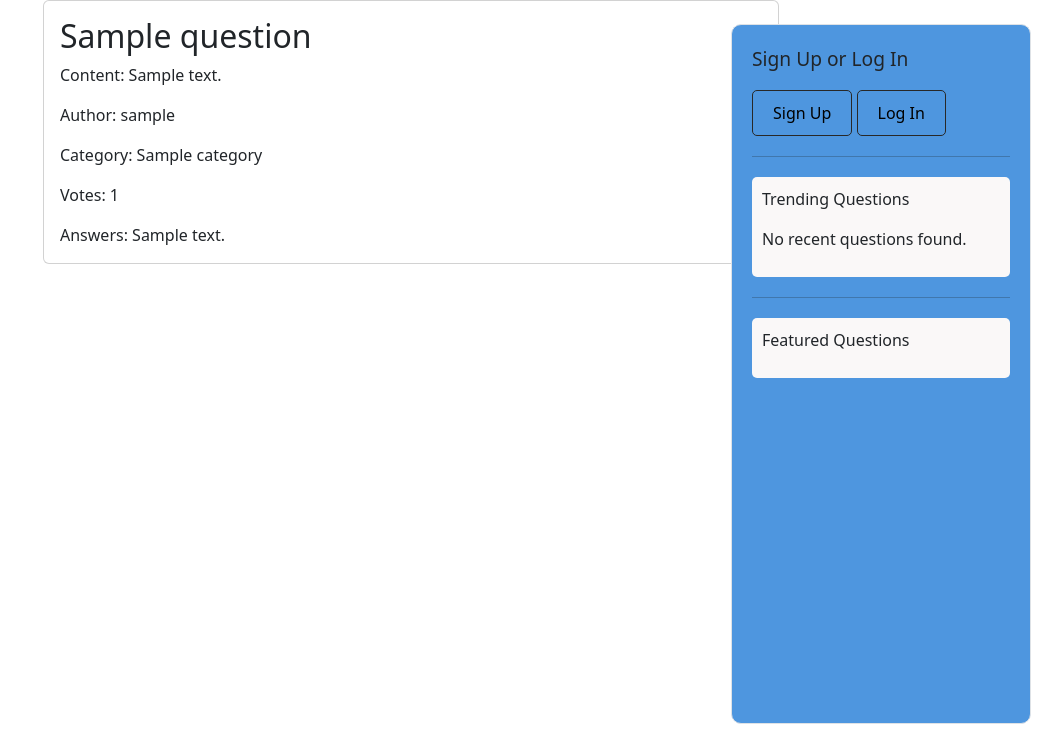
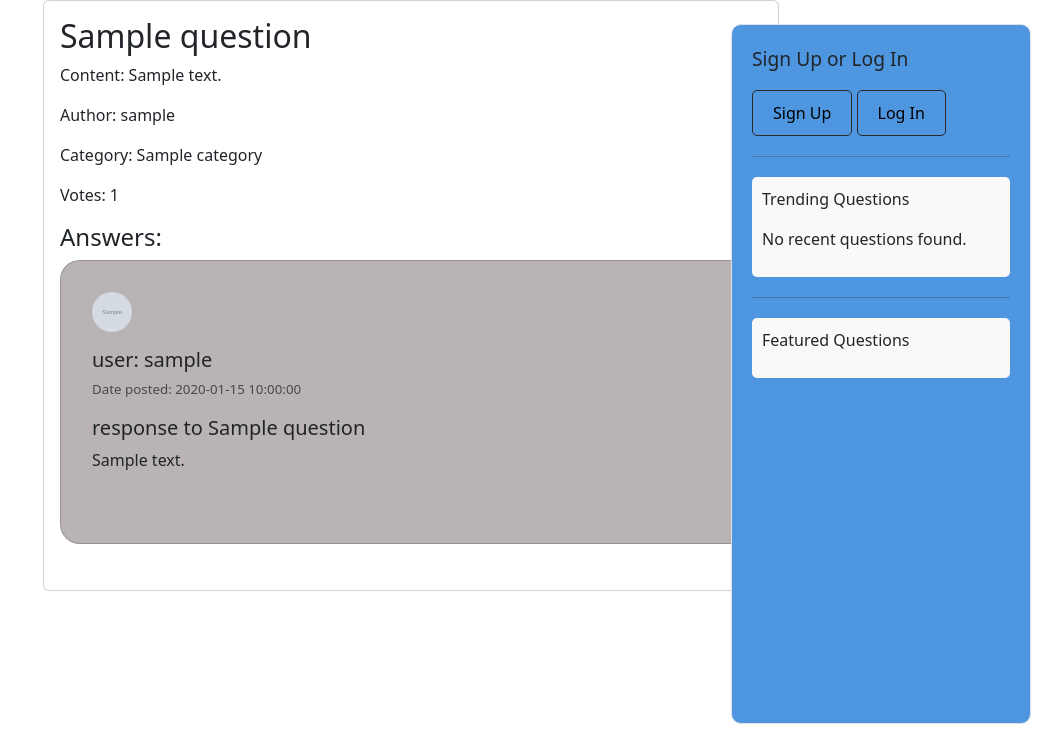
Before and after one commit to ibby-hassan/WAD2-Group-Project, a Django app: page /insQuire/categories/question/1/ in a window 1280 px wide. Shown: the part 56-800 px from the top of the page, without its empty margins (229-1280 px from the left). Run offline with Django 3.2, Linux system fonts and the light colour scheme; tables that the repository leaves empty hold one stand-in row (values such as "Sample post"); grey boxes marked "Sample" are stand-in pictures; some libraries are stand-ins or nearby versions.

Commit message:
removed answerQuestion.html, made the answers showed in question.html look much better with the help of bian, changed answer questions in index.html to be use modal instead of answerQuestions.html

```diff
--- a/templates/insQuire/category.html
+++ b/templates/insQuire/category.html
@@ -38,7 +38,7 @@
                     {% if user.is_authenticated %}
                         <div class="btn-group-vertical">
                             <button type="button" id="upvote-button" class="btn btn-link btn-sm" onclick="upVote({{ question.id }})">
-                                <img src="{% static "pictures/upvote.png"%}" alt="Upvote" style="width = 30px; height:30px">
+                                <img src="{% static 'pictures/upvote.png'%}" alt="Upvote" style="width = 30px; height:30px">
                             </button>
 
                             <button type="button" id="downvote-button" class="btn btn-link btn-sm" onclick="downVote({{ question.id }})">
@@ -91,8 +91,8 @@
 
                             <button type="button" class="btn btn-link btn-sm" onclick="notLoggedIn()">
                                 <div class="btn-group-vertical">
-                                    <img src="{% static "pictures/upvote.png"%}" alt="Upvote" style="width = 30px; height:30px">
-                                    <img src="{% static "pictures/downvote.png"%}" alt="Downvote" style="width = 30px; height:30px">
+                                    <img src="{% static "pictures/upvote.png" %}" alt="Upvote" style="width = 30px; height:30px">
+                                    <img src="{% static "pictures/downvote.png" %}" alt="Downvote" style="width = 30px; height:30px">
                                 </div>
                             </button>
                         </div>
--- a/templates/insQuire/question.html
+++ b/templates/insQuire/question.html
@@ -9,6 +9,15 @@
 {% endblock %}
 
 {% block main_block %}
+<style>
+    .question-card {
+        background-color: #b9b3b3;
+        border-radius: 20px;
+        padding: 15px;
+        margin-bottom: 30px;
+    }
+</style>
+
     <div class="container">
         <div class="row">
             <div class="col-md-8 offset-md-2">
@@ -23,10 +32,9 @@
 
                             {% if user.is_authenticated %}
 
-                            <button type="button" class="btn btn-primary" data-toggle="modal" data-target="#ansQueshtml{{question.id}}">
-                                Answer Question
+                                <button type="button" class="btn btn-primary" data-toggle="modal" data-target="#ansQueshtml{{question.id}}">
+                                    Answer Question
                                 </button>
-
 
                                 <!-- Modal -->
                                 <div class="modal fade" id="ansQueshtml{{question.id}}" tabindex="-1" role="dialog" aria-hidden="true">
@@ -53,20 +61,42 @@
                                         <button type="button" class="btn btn-secondary" data-dismiss="modal">Close</button>
                                         </div>
                                     </div>
+                                    </div>
                                 </div>
-                            </div>
                             {% endif %}
+
+                            <h4>Answers: </h4>
 
                             <!-- https://stackoverflow.com/questions/42080864/set-in-
                             a-queryset-object-in-django#:~:text=blog%20to%20access%20the%20related,django%20puts%20in%20for%20you.&text=The%20reason%20the%20reverse%20is,the%20reverse%20is%20a%20queryset. -->
+                            {% if question.answer_set.all %}
                             {% for ans in question.answer_set.all %}
-                                <p class="card-text">Answers: {{ ans }}</p>
-                            {% endfor %}
+                            <div class="question-card card">
+                                <div class="card-body">
+                                    <div class="user-info text-center mb-3">
+                                        {% if ans.author.picture %}
+                                            <img src="{{ ans.author.picture.url }}" alt="User Avatar" class="user-picture rounded-circle">
+                                        {% endif %}
+                                    </div>
+                                    <h5 class="card-title">user: {{ ans.author.user.username }}</h5>
+                                    {% if ans.dateAnswered %}
+                                        <p class="text-muted" style="font-size: smaller;">Date posted: {{ ans.dateAnswered|date:"Y-m-d H:i:s" }}</p>
+                                    {% endif %}
+                                    <h5 class="card-title">response to {{ question.title }}</h5>
+                                    <p class="card-text">{{ ans.content|truncatewords:100 }}</p>
+                                    <div class="btn-group" role="group" aria-label="Question actions">
+
+                                    </div>
+                                </div>
+                            </div>
+                        {% endfor %}
                         </div>
                     </div>
                 {% else %}
                     <p>Unknown Question</p>
                 {% endif %}
+                {% endif %}
+
             </div>
         </div>
     </div>
```
Also changed, not shown: templates/insQuire/answerQuestion.html (deleted, +0 -18 lines), templates/insQuire/index.html (+31 -1 lines), insQuire/static/javascript/javascript.js (line endings or trailing spaces).
